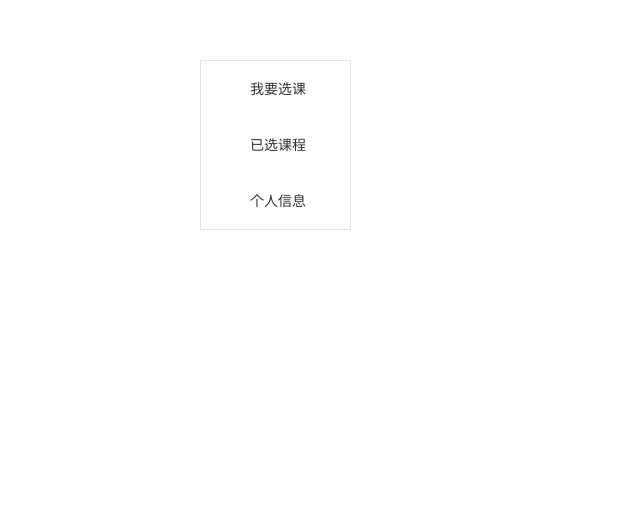
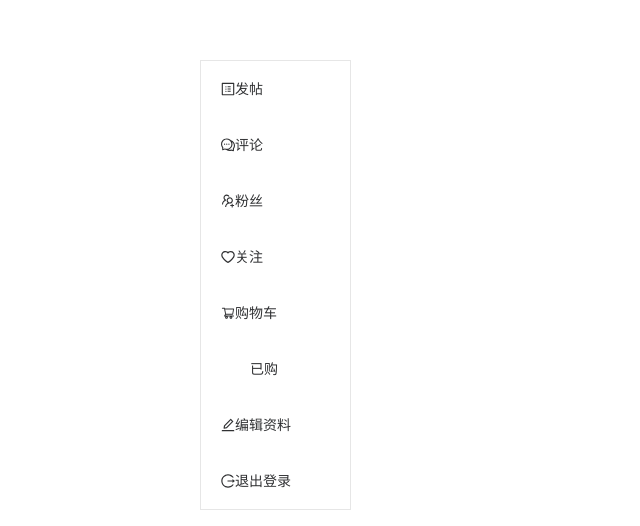
Before and after one commit to rfhits/2021_Fall_BUAA_Database-Frontend, a Vue app: page /sidebar in a window 1280 px wide. Shown: the part 140-666 px from the top of the page, without its empty margins (0-640 px from the left). Built offline with nearby package versions, Linux system fonts and the light colour scheme.

Commit message:
a proto for sidebar

```diff
--- a/src/components/Sidebar.vue
+++ b/src/components/Sidebar.vue
@@ -6,26 +6,95 @@
         class="el-menu-vertical-demo"
         style="width: 150px"
     >
-      <el-menu-item index="/manage/select-course">
-        <i class="el-icon-location"></i>
-        <span>我要选课</span>
-      </el-menu-item >
+      <el-menu-item :index=postsUrl>
+        <ProfileOutlined/>
+        <span>发帖</span>
+      </el-menu-item>
 
-      <el-menu-item index="/manage/query-course">
-        <i class="el-icon-menu" ></i>
-          <span>已选课程</span>
+      <el-menu-item :index=commentsUrl>
+        <CommentOutlined/>
+        <span>评论</span>
       </el-menu-item>
-      <el-menu-item index="/manage/user-info">
-        <i class="el-icon-user-solid" ></i>
-        <span>个人信息</span>
+
+      <el-menu-item :index=followersUrl>
+        <UsergroupAddOutlined/>
+        <span>粉丝</span>
       </el-menu-item>
+
+      <el-menu-item :index=followingsUrl>
+        <HeartOutlined/>
+        <span>关注</span>
+      </el-menu-item>
+
+      <el-menu-item :index=cartUrl>
+        <ShoppingCartOutlined />
+        <span>购物车</span>
+      </el-menu-item>
+
+      <el-menu-item :index=boughtUrl>
+        <i class="el-icon-user-solid"></i>
+        <span>已购</span>
+      </el-menu-item>
+
+      <el-menu-item :index=editUrl>
+        <EditOutlined />
+        <span>编辑资料</span>
+      </el-menu-item>
+
+      <el-menu-item @click="logout()">
+        <LogoutOutlined />
+        <span>退出登录</span>
+      </el-menu-item>
+
     </el-menu>
   </div>
 </template>
 
 <script>
+import {ProfileOutlined, CommentOutlined, HeartOutlined,
+  UsergroupAddOutlined, ShoppingCartOutlined, LogoutOutlined, EditOutlined}
+  from '@ant-design/icons-vue'
+
 export default {
   name: "Sidebar",
+  components: {
+    ProfileOutlined,
+    CommentOutlined,
+    HeartOutlined,
+    UsergroupAddOutlined,
+    ShoppingCartOutlined,
+    LogoutOutlined,
+    EditOutlined
+
+  },
+  computed: {
+    postsUrl() {
+      return "/user/" + this.$route.params.username + "/posts"
+    },
+    commentsUrl() {
+      return "/user/" + this.$route.params.username + "/comments"
+    },
+    followersUrl() {
+      return "/user/" + this.$route.params.username + "/followers"
+    },
+    followingsUrl() {
+      return "/user/" + this.$route.params.username + "/followings"
+    },
+    cartUrl() {
+      return "/user/" + this.$route.params.username + "/cart"
+    },
+    boughtUrl() {
+      return "/user/" + this.$route.params.username + "/bought"
+    },
+    editUrl() {
+      return "/user/" + this.$route.params.username + "/edit"
+    },
+  },
+  methods: {
+    logout() {
+
+    }
+  }
 }
 
 
```
